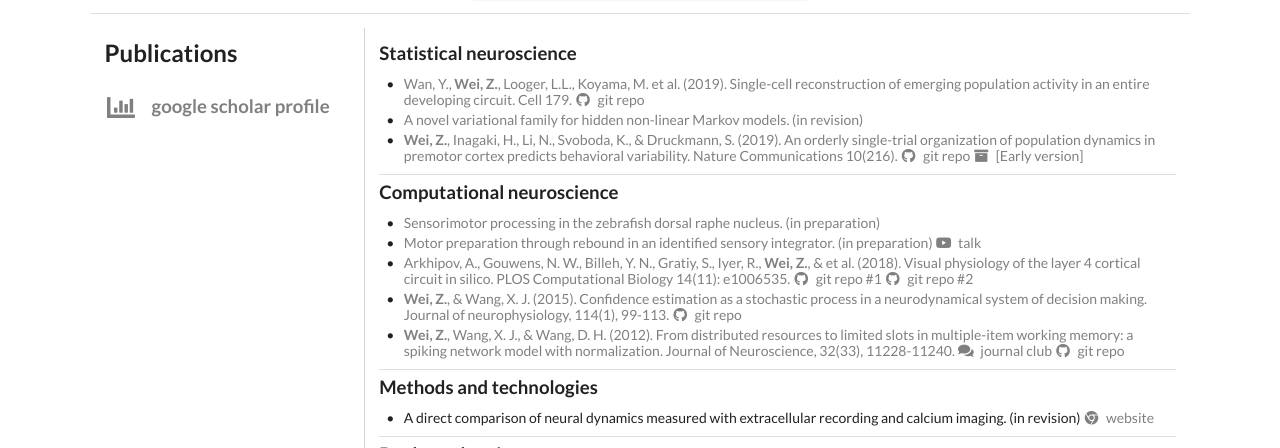
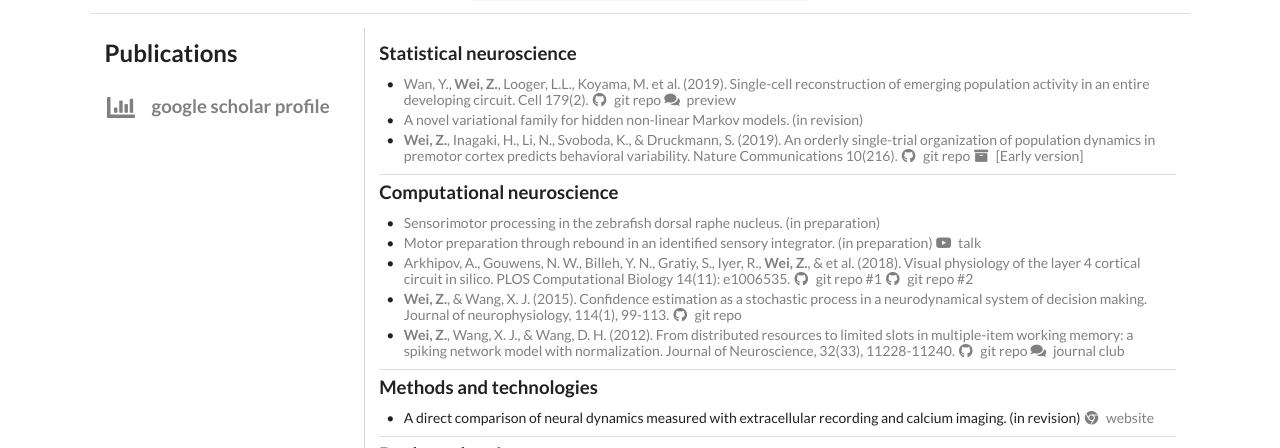
Before and after one commit to zqwei/zqwei.github.io, a Jekyll site: the page built from index.html, in a window 1280 px wide. Shown: the part 986-1434 px from the top of the page. Built offline with Jekyll 4.4.1, drawn with Linux system fonts in a browser that asks for light colours.

Commit message:
Update publication.html

```diff
--- a/_includes/publication.html
+++ b/_includes/publication.html
@@ -17,10 +17,13 @@
               <a href="https://www.cell.com/cell/fulltext/S0092-8674(19)30958-4">
                 Wan, Y., <b>Wei, Z.</b>, Looger, L.L., Koyama, M. et al. (2019).
                 Single-cell reconstruction of emerging population activity in an entire developing circuit.
-                Cell 179.
+                Cell 179(2).
               </a>
               <a href="https://github.com/zqwei/Zebrafish_spinal_cord_development">
                 <i class="github icon"></i> git repo
+              </a>
+              <a href="https://www.sciencedirect.com/science/article/pii/S0092867419310128">
+              <i class="comments icon"></i> preview
               </a>
             </div>
             <div class="item">
@@ -88,11 +91,11 @@
             to limited slots in multiple-item working memory: a spiking network model
             with normalization. Journal of Neuroscience, 32(33), 11228-11240.
             </a>
+            <a href="https://github.com/zqwei/Multi-item-Working-Memory-Network">
+              <i class="github icon"></i> git repo
+            </a>
             <a href="http://www.jneurosci.org/content/33/2/385">
               <i class="comments icon"></i> journal club
-            </a>
-            <a href="https://github.com/zqwei/Multi-item-Working-Memory-Network">
-              <i class="github icon"></i> git repo
             </a>
           </div>
         </div>
```
